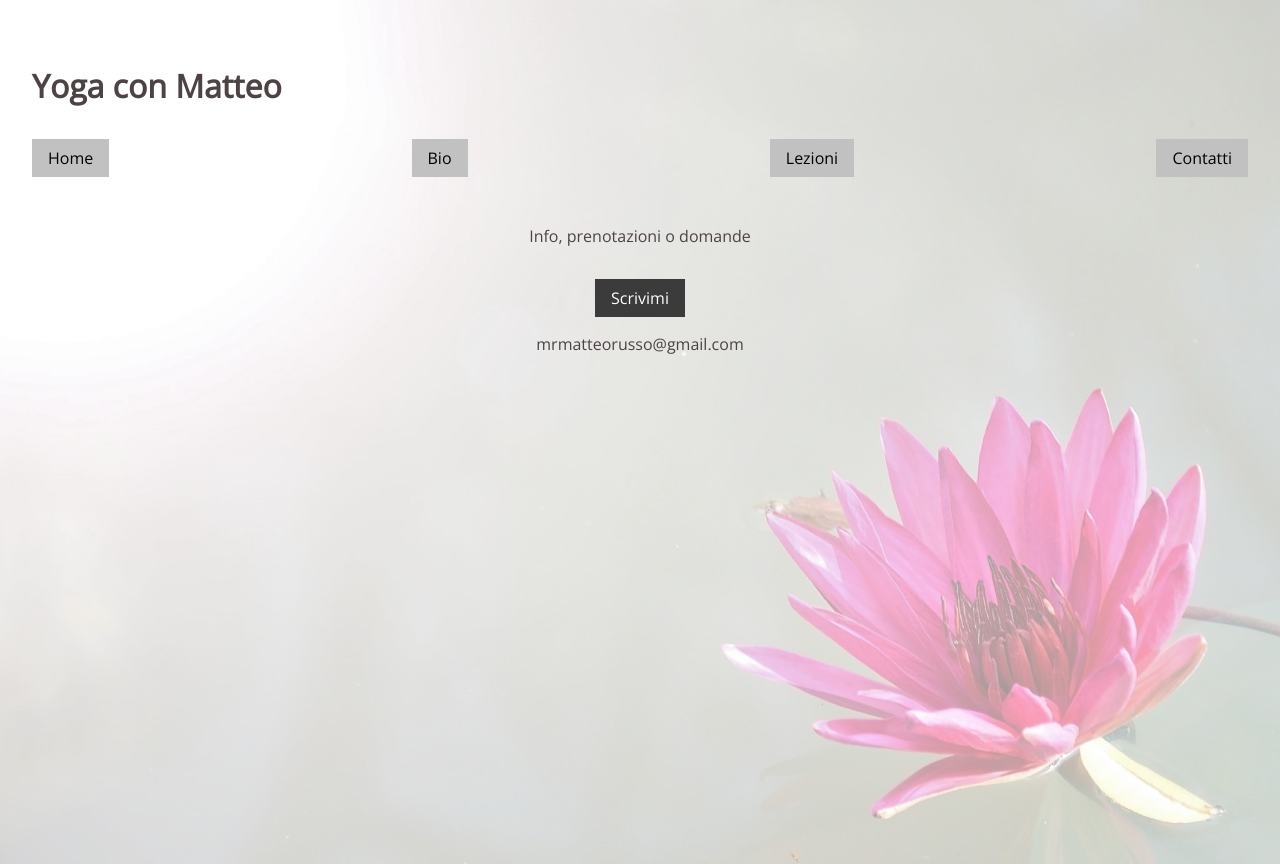
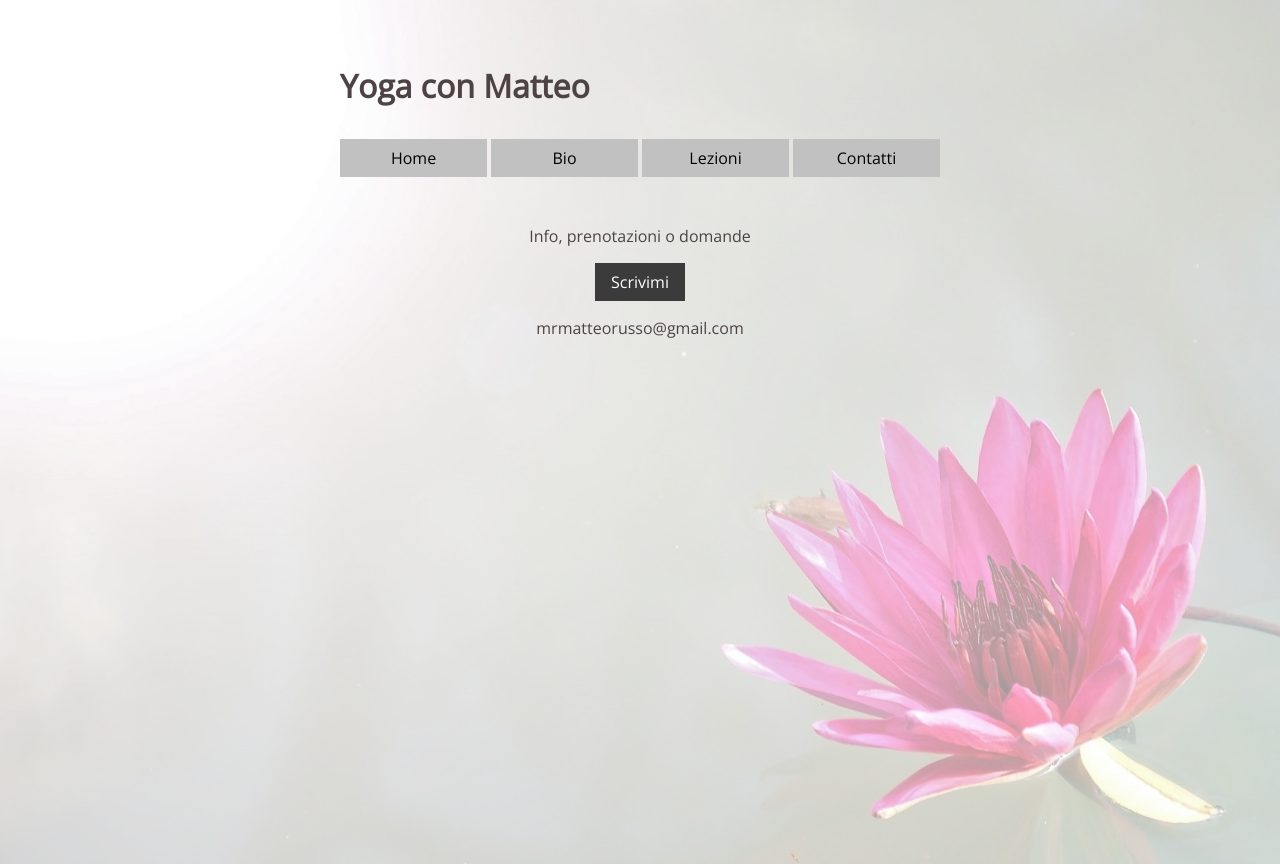
Before and after one commit to mrmatteorusso/matteorusso-yoga, a React (Create React App) app: page /contatti in a window 1280 px wide. Built offline with nearby package versions, Linux system fonts and the light colour scheme.

Commit message:
nav bar $ pages layout

```diff
--- a/src/App.css
+++ b/src/App.css
@@ -13,6 +13,11 @@ h3 {
   padding: 0;
   margin: 0;
   margin-bottom: 0.25rem;
+}
+
+p {
+  text-align: justify;
+  text-justify: inter-word;
 }
 
 .lezioni p {
@@ -32,6 +37,8 @@ h3 {
   /* background-color: antiquewhite; */
   height: 100vh;
   overflow: auto;
+  display: flex;
+  justify-content: center;
 }
 
 .App h1 {
@@ -57,9 +64,16 @@ nav ul {
 }
 
 li {
-  /* margin: 0.25rem; */
+  flex: 1;
+  cursor: pointer;
+  margin-right: 4px;
+  text-align: center;
   padding: 0.5rem 1rem;
   background-color: rgb(193 193 193);
+}
+
+li:last-child {
+  margin: 0;
 }
 
 .linkNav {
@@ -99,3 +113,23 @@ li {
   display: flex;
   justify-content: center;
 }
+
+@media (min-width: 601px) {
+  .mainContainer {
+    width: 600px;
+  }
+}
+
+element.style {
+}
+li:last-child {
+  margin: 0;
+}
+/*
+li {
+    flex: 1 1;
+    text-align: center;
+    padding: 0.5rem 1rem;
+    background-color: rgb(193 193 193);
+}
+*/
--- a/src/components/Navbar.jsx
+++ b/src/components/Navbar.jsx
@@ -9,7 +9,7 @@ function Navbar() {
             <nav>
                 <ul>
                     <li>
-                        <Link className="linkNav" style={{ textDecoration: "none" }} to="/">
+                        <Link className="linkNav" to="/">
                             Home
                         </Link>
                     </li>
--- a/src/pages/Bio.jsx
+++ b/src/pages/Bio.jsx
@@ -3,6 +3,8 @@ import React from "react";
 function Bio() {
     return (
         <div className="content bio">
+            <h2>Bio</h2>
+
             <p>Matteo insegna Yoga da circa dieci anni, ma è stato e resta uno studente.</p>
             <p>Ha vissuto per 13 anni a Londra dove ha praticato con varie maestri e conosciuto varie tradizioni di Yoga (Asthanga, Hatha, Vinyasa, Krya).</p>
             <p>Ha conseguito il diploma di insegnamento nel 2013 presso l’associazione Integral Yoga UK nella tradizione di Swami Satchidanda.
--- a/src/pages/Contatti.jsx
+++ b/src/pages/Contatti.jsx
@@ -4,12 +4,10 @@ function Contatti() {
     return (
         <div className="contatti">
             <p>Info, prenotazioni o domande</p>
-            <p>
-                <div className="emailAnchor">
-                    <a title="mrmatteorusso@gmail.com" href="mailto:mrmatteorusso@gmail.com">Scrivimi</a>
-                </div>
-                <p>mrmatteorusso@gmail.com</p>
-            </p>
+            <div className="emailAnchor">
+                <a title="mrmatteorusso@gmail.com" href="mailto:mrmatteorusso@gmail.com">Scrivimi</a>
+            </div>
+            <p>mrmatteorusso@gmail.com</p>
         </div>
     )
 }
```
